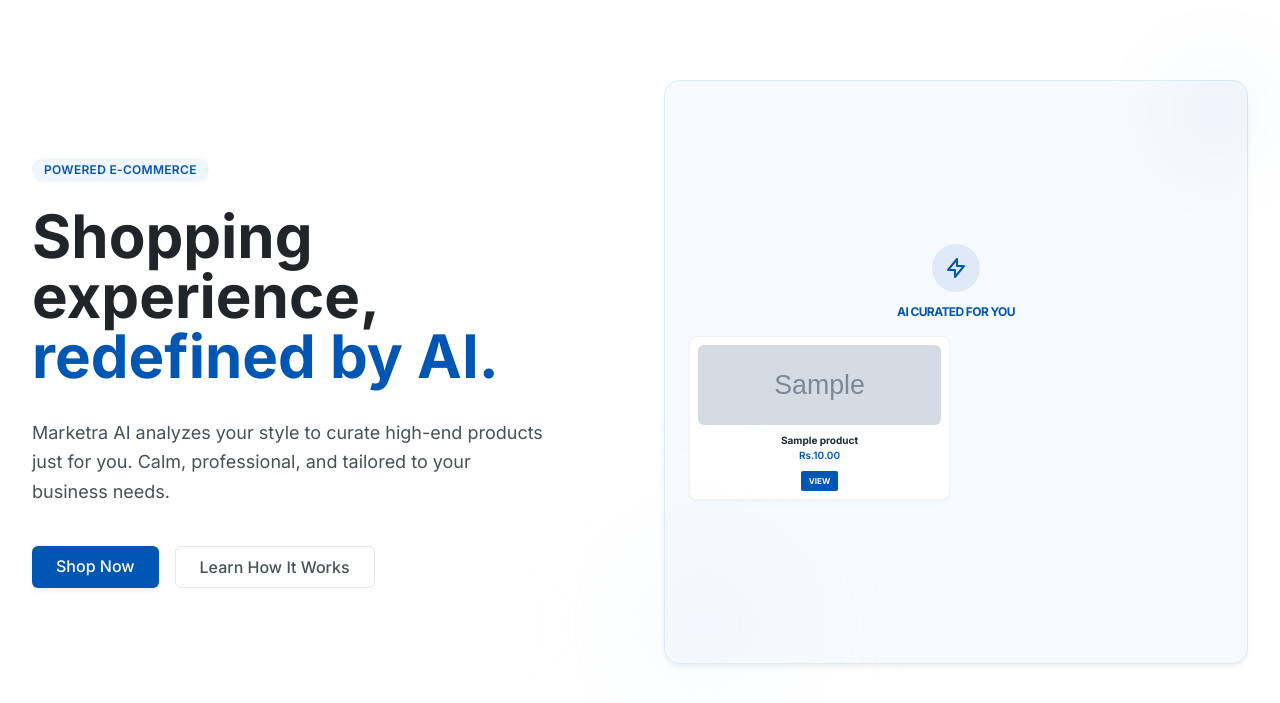
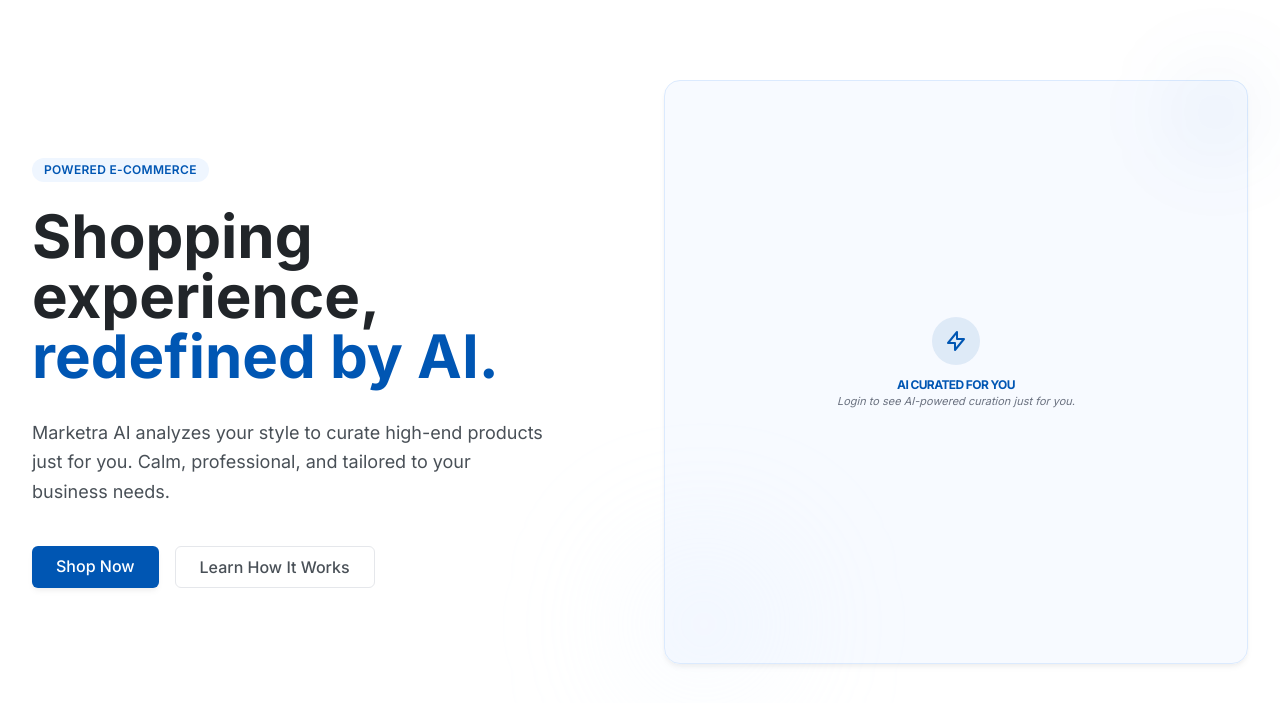
Before and after one commit to sudalai-cpu/marketra, a Django app: page / in a window 1280 px wide. Shown: the part 65-768 px from the top of the page. Run offline with Django 5.2, Linux system fonts and the light colour scheme; tables that the repository leaves empty hold one stand-in row (values such as "Sample post"); grey boxes marked "Sample" are stand-in pictures; some libraries are stand-ins or nearby versions.

Commit message:
sml update for AI

```diff
--- a/marketra/templates/marketra/index.html
+++ b/marketra/templates/marketra/index.html
@@ -33,10 +33,11 @@
                 </svg>
             </div>
             <p class="text-xs font-bold text-primary uppercase tracking-tighter">AI Curated For You</p>
+            <p class="text-[11px] text-gray-500 italic leading-relaxed">{{ ai_recommendations_text }}</p>
         </div>
 
         <div class="grid grid-cols-2 gap-3 w-full">
-            {% if ai_products %}
+            {% if user.is_authenticated %}
                 {% for product in ai_products %}
                 <div class="bg-white p-2 rounded-lg shadow-sm border border-gray-100 flex flex-col items-center transition-transform hover:scale-105">
                     {% if product.image %}
@@ -49,9 +50,7 @@
                 {% endfor %}
             {% else %}
                 <div class="col-span-2 text-center">
-                    <p class="text-[11px] text-gray-500 italic leading-relaxed">
-                       {{ ai_recommendations_text }}
-                    </p>
+
                 </div>
             {% endif %}
         </div>
--- a/marketra/views.py
+++ b/marketra/views.py
@@ -48,7 +48,7 @@ def home(request):
             ai_picks_text = "Explore our shop for personalized recommendations!"
             ai_product_objects = Product.objects.all().order_by('?')[:2]
     else:
-        ai_picks_text = "Login for AI-curated picks."
+        ai_picks_text = "Login to see AI-powered curation just for you."
         ai_product_objects = Product.objects.all().order_by('?')[:2]
 
     context = {
```
